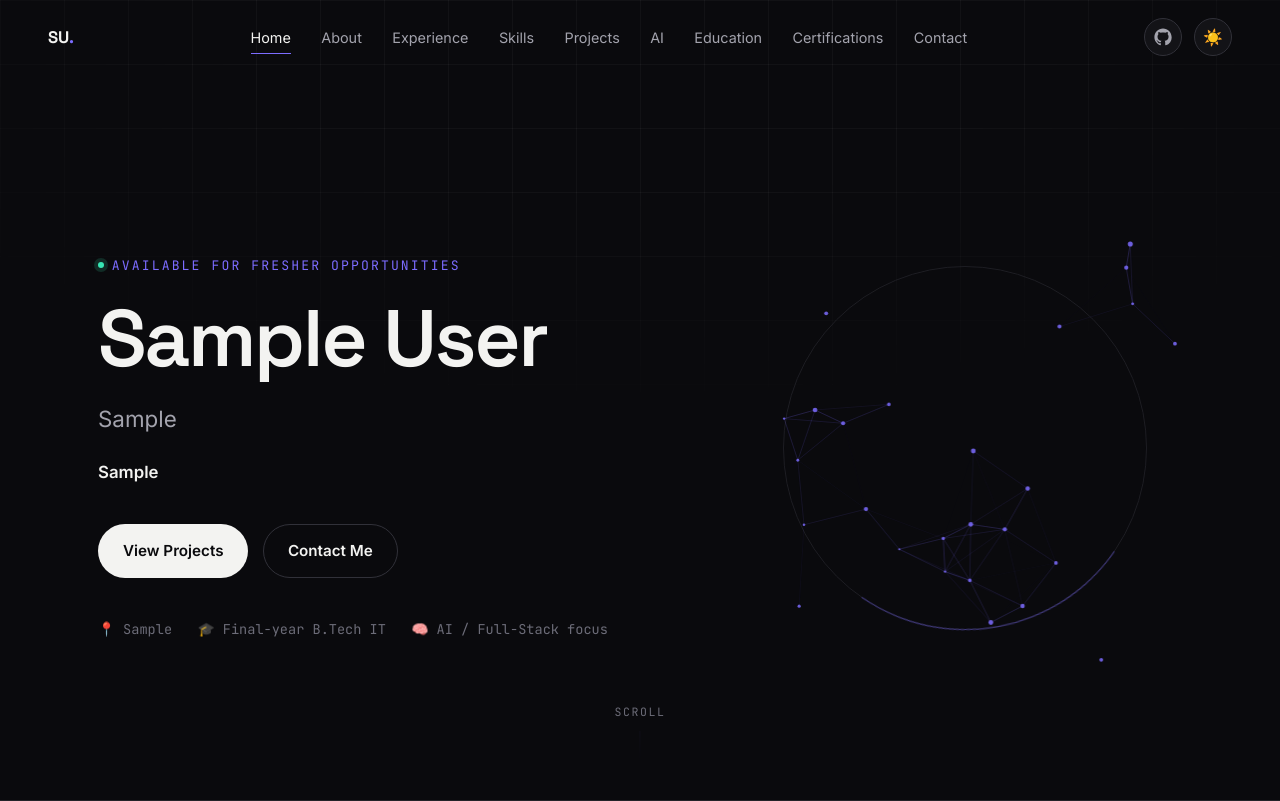
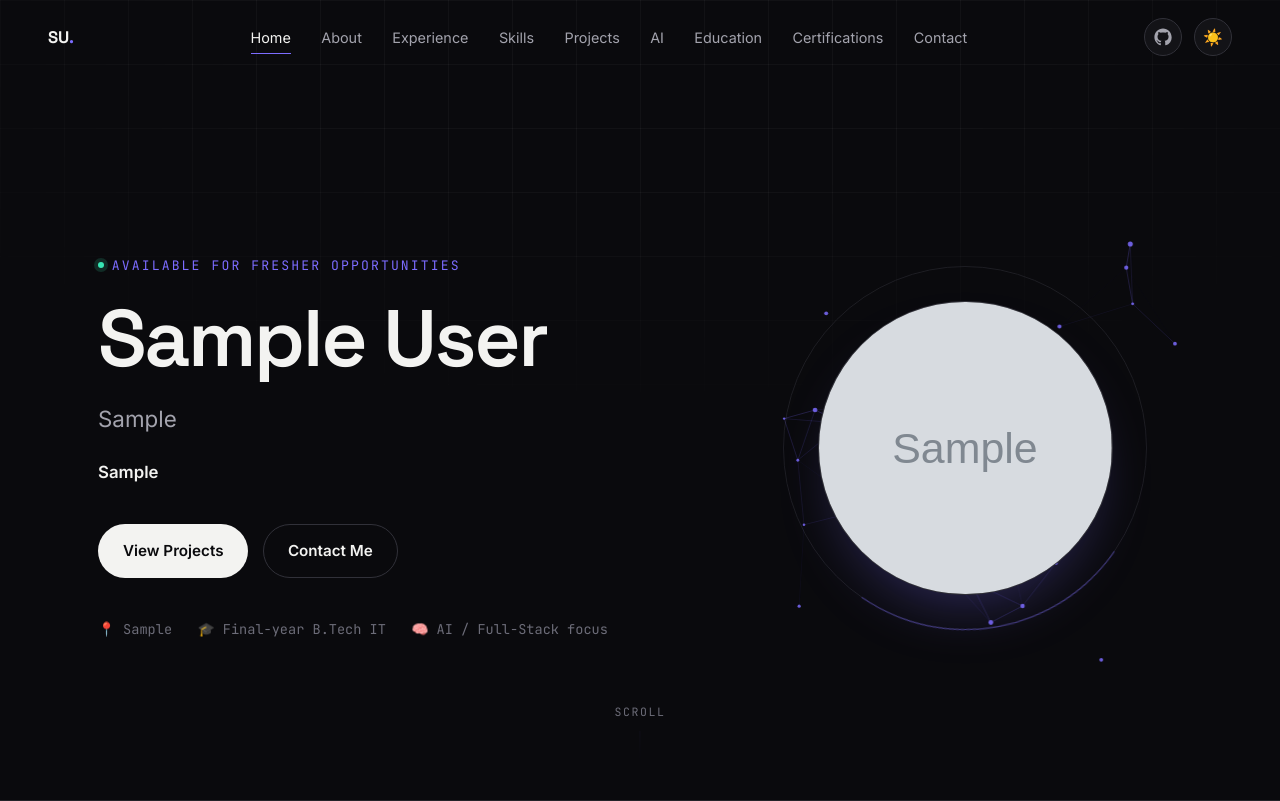
Before and after one commit to prainhub/portfolio, a Django app: page / in a window 1280 px wide. Shown: the top 801 px of the page. Run offline with Django 5.2, Linux system fonts and the light colour scheme; tables that the repository leaves empty hold one stand-in row (values such as "Sample post"); grey boxes marked "Sample" are stand-in pictures.

Commit message:
Show profile photo in the hero, framed inside the AI particle ring
Same Profile.photo field now also renders in the hero (circular frame
centered inside the rotating ring + node-network canvas, next to the
name/headline), alongside the existing About section placement. Falls
back to the canvas-only visual when no photo is uploaded.

Verified with headless Chromium: photo renders, clip-reveal fires
correctly inside the circular frame, no console errors.

```diff
--- a/static/css/style.css
+++ b/static/css/style.css
@@ -279,6 +279,19 @@ body.is-loading { overflow: hidden; height: 100vh; }
   border: 1px solid transparent; border-top-color: var(--accent); animation: spin 14s linear infinite;
 }
 @keyframes spin { to { transform: rotate(360deg); } }
+
+.hero-photo {
+  position: absolute; inset: 16%; border-radius: 50%; overflow: hidden;
+  border: 1px solid var(--border-strong); background: var(--bg-card);
+  box-shadow: 0 30px 60px -25px rgba(var(--accent-rgb), 0.35);
+}
+/* Higher specificity than the generic .reveal-media img rule so filter
+   doesn't clobber the clip/scale reveal transition (see note above). */
+.hero-photo.reveal-media img {
+  width: 100%; height: 100%; object-fit: cover; filter: grayscale(35%);
+  transition: filter var(--dur-med) var(--ease), clip-path 1.1s var(--ease), transform 1.1s var(--ease);
+}
+.hero-photo:hover img { filter: grayscale(0%); }
 
 .scroll-cue {
   position: absolute; bottom: 2.2rem; left: 50%; transform: translateX(-50%);
--- a/templates/core/home.html
+++ b/templates/core/home.html
@@ -23,9 +23,14 @@
         <span>🧠 AI / Full-Stack focus</span>
       </div>
     </div>
-    <div class="hero-visual" aria-hidden="true">
-      <div class="hero-visual-ring"></div>
-      <canvas class="node-canvas"></canvas>
+    <div class="hero-visual">
+      <div class="hero-visual-ring" aria-hidden="true"></div>
+      <canvas class="node-canvas" aria-hidden="true"></canvas>
+      {% if profile.photo %}
+      <div class="hero-photo reveal-media">
+        <img src="{{ profile.photo.url }}" alt="{{ profile.full_name }}" loading="lazy">
+      </div>
+      {% endif %}
     </div>
   </div>
   <div class="scroll-cue"><span>Scroll</span><span class="line"></span></div>
```
Also changed, not shown: README.md.
